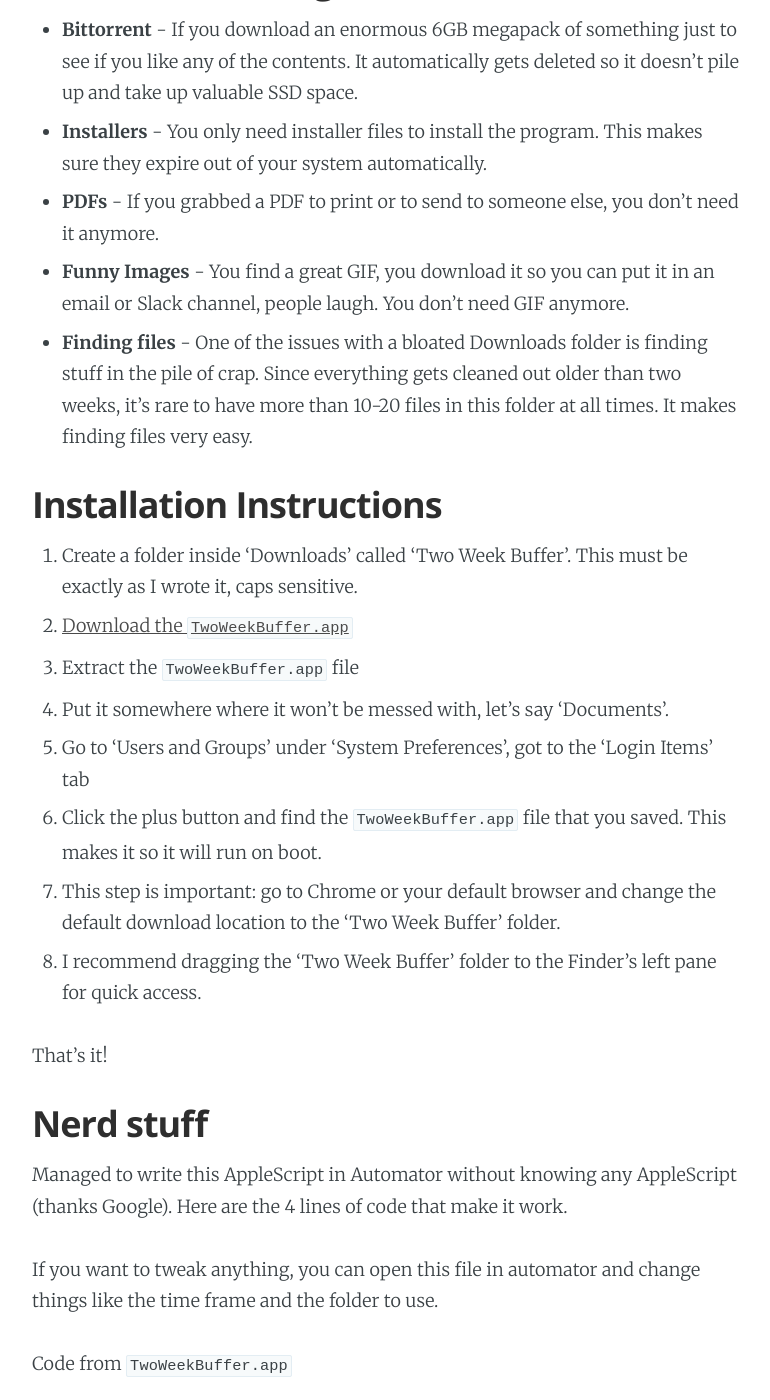
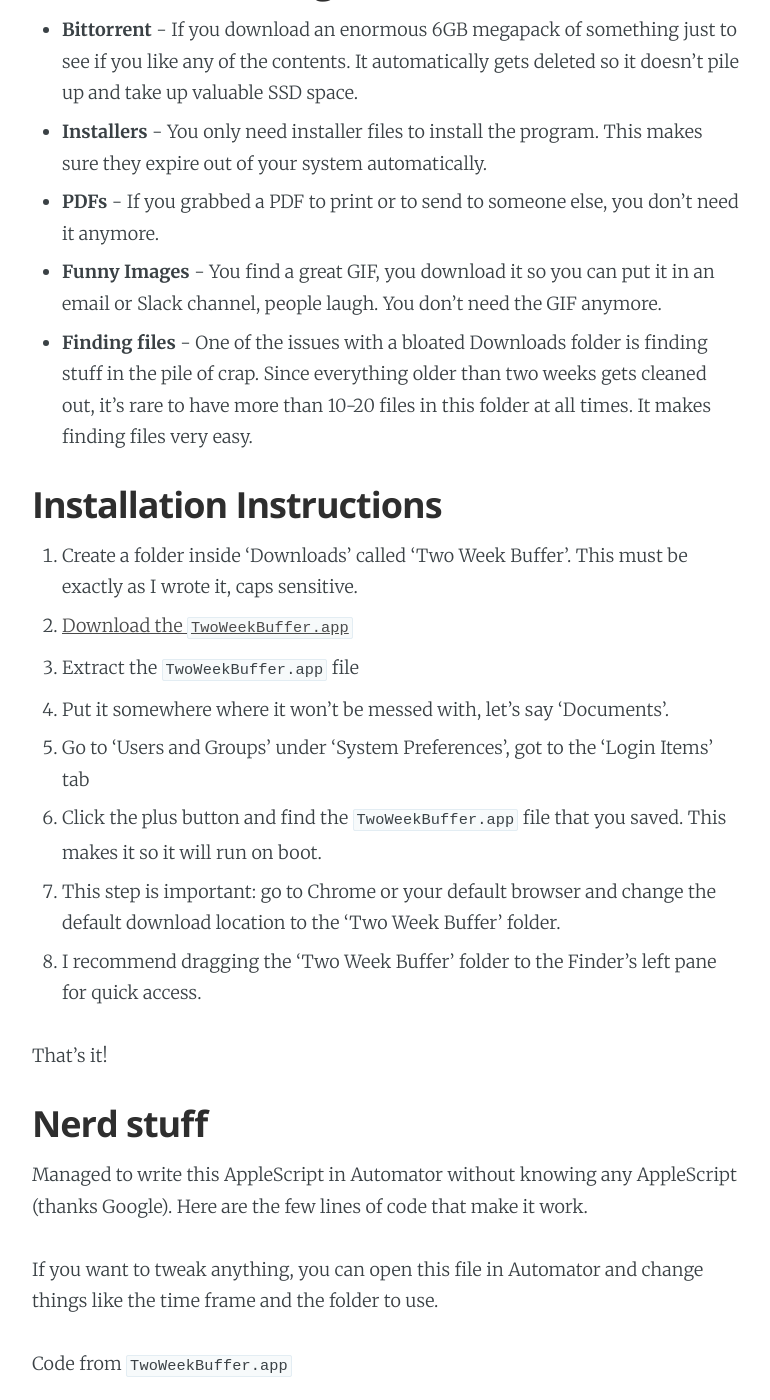
Before and after one commit to a17levine/a17levine.github.io, a Jekyll site: the page built from _posts/2015-08-16-two-week-buffer.markdown, in a window 1280 px wide and 1400 px high, scrolled down 1500 px. Shown: the whole window, without its empty margins (253-1023 px from the left). Built offline with Jekyll 4.4.1, drawn with Linux system fonts in a browser that asks for light colours; nearby versions of some CDN libraries; Markdown is read by kramdown in place of the engine named in the settings.

Commit message:
fixing typos

```diff
--- a/_posts/2015-08-16-two-week-buffer.markdown
+++ b/_posts/2015-08-16-two-week-buffer.markdown
@@ -29,8 +29,8 @@ When you have the script installed, every time you restart your computer it will
 * **Bittorrent** - If you download an enormous 6GB megapack of something just to see if you like any of the contents. It automatically gets deleted so it doesn't pile up and take up valuable SSD space.
 * **Installers** - You only need installer files to install the program. This makes sure they expire out of your system automatically.
 * **PDFs** - If you grabbed a PDF to print or to send to someone else, you don't need it anymore.
-* **Funny Images** - You find a great GIF, you download it so you can put it in an email or Slack channel, people laugh. You don't need GIF anymore.
-* **Finding files** - One of the issues with a bloated Downloads folder is finding stuff in the pile of crap. Since everything gets cleaned out older than two weeks, it's rare to have more than 10-20 files in this folder at all times. It makes finding files very easy.
+* **Funny Images** - You find a great GIF, you download it so you can put it in an email or Slack channel, people laugh. You don't need the GIF anymore.
+* **Finding files** - One of the issues with a bloated Downloads folder is finding stuff in the pile of crap. Since everything older than two weeks gets cleaned out, it's rare to have more than 10-20 files in this folder at all times. It makes finding files very easy.
 
 ## Installation Instructions
 
@@ -49,9 +49,9 @@ That's it!
 
 ## Nerd stuff
 
-Managed to write this AppleScript in Automator without knowing any AppleScript (thanks Google). Here are the 4 lines of code that make it work.
+Managed to write this AppleScript in Automator without knowing any AppleScript (thanks Google). Here are the few lines of code that make it work.
 
-If you want to tweak anything, you can open this file in automator and change things like the time frame and the folder to use.
+If you want to tweak anything, you can open this file in Automator and change things like the time frame and the folder to use.
 
 Code from `TwoWeekBuffer.app`
 
```
Also changed, not shown: about.md (+1 -1 lines).
